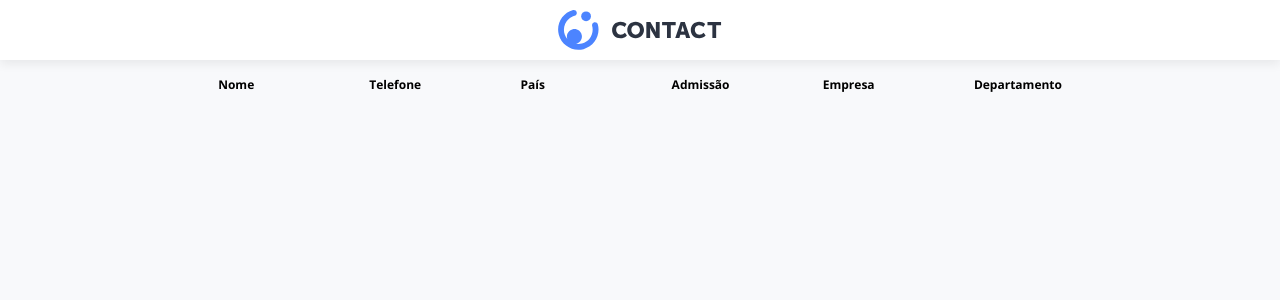
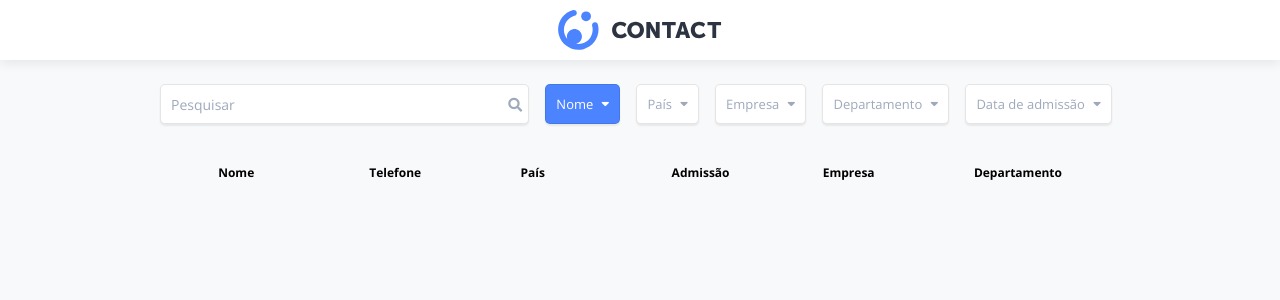
Before and after one commit to xXHachimanXx/codenation, a React (Create React App) app in the folder react-13/: page / in a window 1280 px wide. Shown: the top 300 px of the page. Built offline with nearby package versions, Linux system fonts and the light colour scheme.

Commit message:
Transformando barra de filtros em um componente

```diff
--- a/react-13/src/components/Filters.jsx
+++ b/react-13/src/components/Filters.jsx
@@ -1,8 +1,40 @@
 import React from 'react';
+
+import "../App.scss";
 
 class Filters extends React.Component {
 	render() {
-		return (<div />);
+		return (
+			<section className="filters">
+				<div className="filters__search">
+					<input type="text" className="filters__search__input" placeholder="Pesquisar" />
+
+					<button className="filters__search__icon">
+						<i className="fa fa-search" />
+					</button>
+				</div>
+
+				<button className="filters__item is-selected">
+					Nome <i className="fas fa-sort-down" />
+				</button>
+
+				<button className="filters__item">
+					País <i className="fas fa-sort-down" />
+				</button>
+
+				<button className="filters__item">
+					Empresa <i className="fas fa-sort-down" />
+				</button>
+
+				<button className="filters__item">
+					Departamento <i className="fas fa-sort-down" />
+				</button>
+
+				<button className="filters__item">
+					Data de admissão <i className="fas fa-sort-down" />
+				</button>
+			</section>
+		);
 	}
 }
 
```
